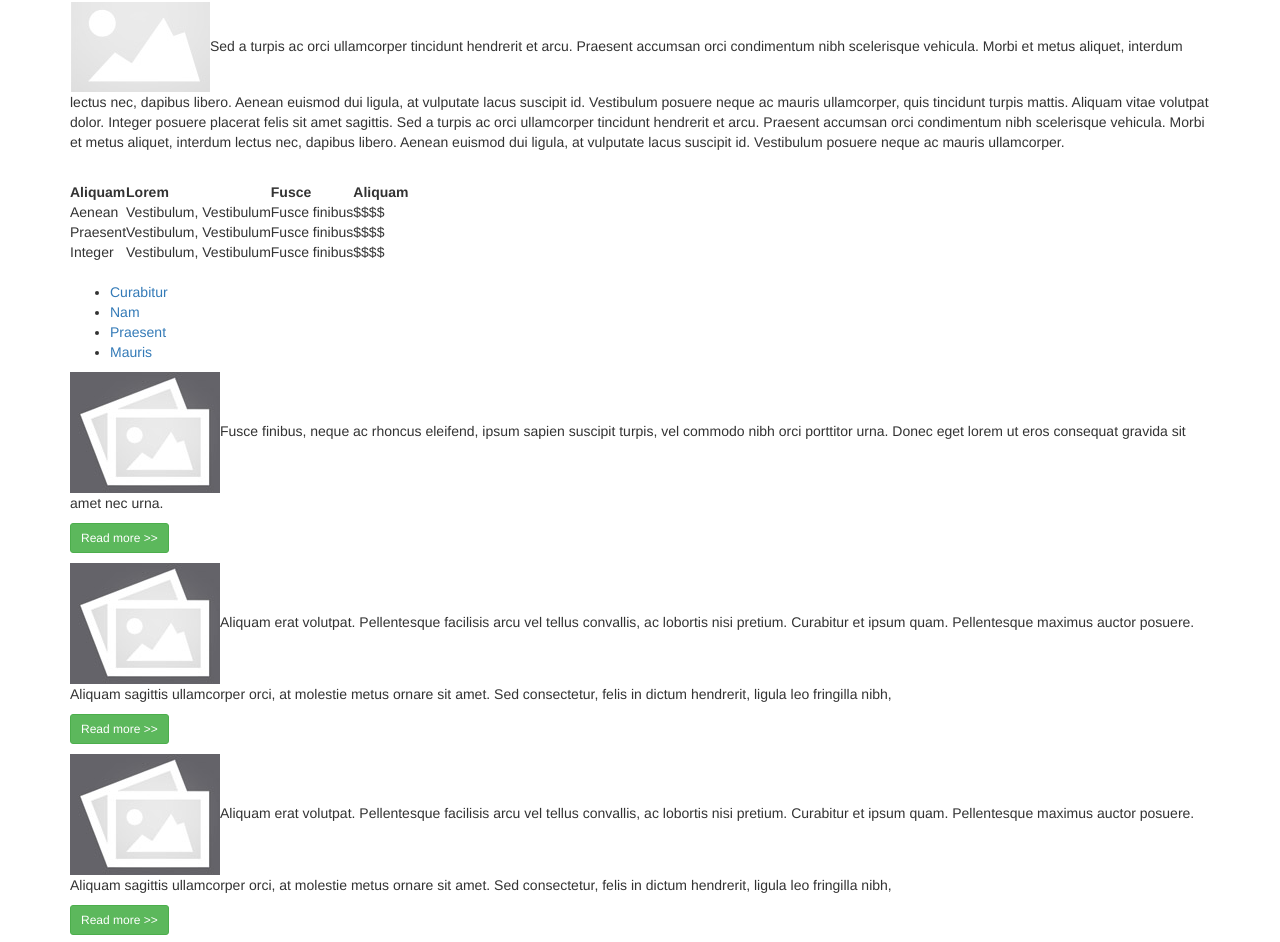
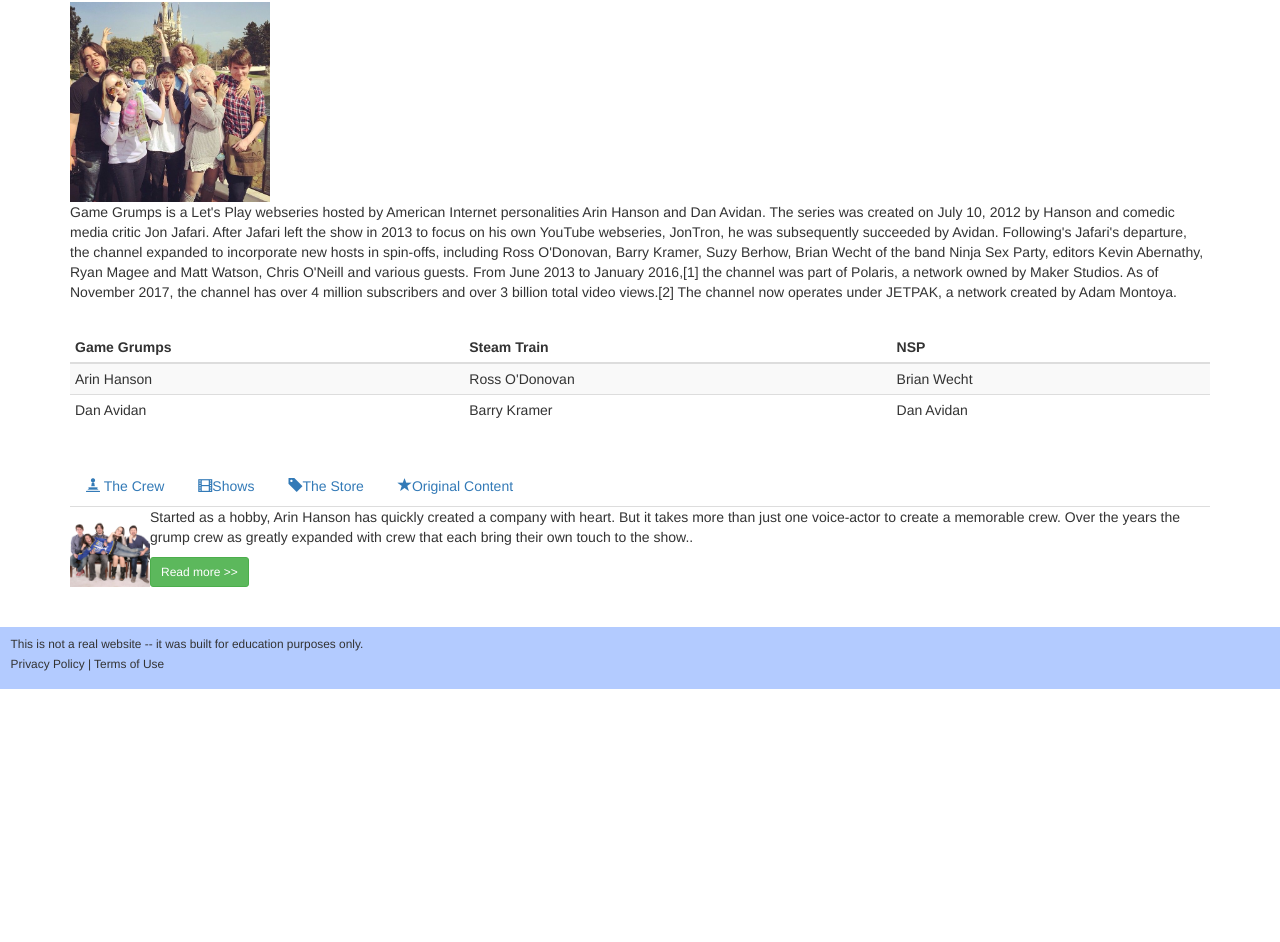
Before and after one commit to rascalR/Rozema_WebTechProject, a plain HTML site: page about.html in a window 1280 px wide. Shown: the part 293-1235 px from the top of the page. After the commit the page ends 1012 px from the top, so only its background shows below. Drawn offline with nearby package versions, Linux system fonts and the light colour scheme; some packages are replaced by stand-ins of ours; a script that the page names is missing.

Commit message:
about added

```diff
--- a/about.html
+++ b/about.html
@@ -1,5 +1,6 @@
 <!doctype html>
 <html>
+
 <head>
 	<meta charset="utf-8">
 	<title>Responsive Website || About Page</title>
@@ -18,6 +19,27 @@
 	<div class="container">
 
 		<!-- row 1: navigation -->
+		<div class="row">
+			<nav class="navbar navbar-default navbar-inverse navbar-fixed-top" role="navigation">
+				<div class="navbar-header">
+					<button type="button" class="navbar-toggle" data-toggle="collapse" data-target="#collapse">
+                    <span class="sr-only">Toggle navigation</span>
+                    <span class="icon-bar"></span>
+                    <span class="icon-bar"></span>
+                    <span class="icon-bar"></span>
+                </button>
+				</div>
+				<div class="collapse navbar-collapse" id="collapse">
+					<ul class="nav navbar-nav">
+						<li><a href="index.html">Home</a></li>
+						<li><a href="about.html">About</a></li>
+						<li class="active">><a href="#">Store</a></li>
+						<li><a href="#">Shows</a></li>
+						<li><a href="#">Contact</a></li>
+					</ul>
+				</div>
+			</nav>
+		</div>
 
 
 		<!-- row 2: header -->
@@ -33,37 +55,35 @@
 
 		<!-- row 3: about page content -->
 
-            <h1>Fusce Ex Neque</h1>
-            <p><img src="img/about.jpg">Sed a turpis ac orci ullamcorper tincidunt hendrerit et arcu. Praesent accumsan orci condimentum nibh scelerisque vehicula. Morbi et metus aliquet, interdum lectus nec, dapibus libero. Aenean euismod dui ligula, at vulputate lacus suscipit id. Vestibulum posuere neque ac mauris ullamcorper, quis tincidunt turpis mattis. Aliquam vitae volutpat dolor. Integer posuere placerat felis sit amet sagittis. Sed a turpis ac orci ullamcorper tincidunt hendrerit et arcu. Praesent accumsan orci condimentum nibh scelerisque vehicula. Morbi et metus aliquet, interdum lectus nec, dapibus libero. Aenean euismod dui ligula, at vulputate lacus suscipit id. Vestibulum posuere neque ac mauris ullamcorper. </p> <br />
+		<h1>About</h1>
+		<p><img src="img/aboutpage.jpg" width="200" height="200" class="img-responsive" img-thumbnail pull-right>Game Grumps is a Let's Play webseries hosted by American Internet personalities Arin Hanson and Dan Avidan. The series was created on July 10, 2012 by Hanson and comedic media critic Jon Jafari. After Jafari left the show in 2013 to focus on his own YouTube webseries, JonTron, he was subsequently succeeded by Avidan. Following's Jafari's departure, the channel expanded to incorporate new hosts in spin-offs, including Ross O'Donovan, Barry Kramer, Suzy Berhow, Brian Wecht of the band Ninja Sex Party, editors Kevin Abernathy, Ryan Magee and Matt Watson, Chris O'Neill and various guests. From June 2013 to January 2016,[1] the channel was part of Polaris, a network owned by Maker Studios. As of November 2017, the channel has over 4 million subscribers and over 3 billion total video views.[2] The channel now operates under JETPAK, a network created by Adam Montoya. </p> <br />
 
-            <div>
-              <table>
+		<div class="table-responsive">
+			<table class="table table-striped table bordered table-hover table-condensed">
 				<thead>
 					<tr>
-                    <th>Aliquam</th>
-                    <th>Lorem </th>
-                    <th>Fusce</th>
-                    <th>Aliquam</th>
+						<th>Game Grumps</th>
+						<th>Steam Train </th>
+						<th>NSP</th>
+
 					</tr>
 				</thead>
 				<tbody>
 					<tr>
-                    <td>Aenean</td>
-                    <td>Vestibulum, Vestibulum</td>
-                    <td>Fusce finibus</td>
-                    <td>$$$$</td>
+						<td>Arin Hanson</td>
+						<td>Ross O'Donovan</td>
+						<td>Brian Wecht</td>
+
 					</tr>
 					<tr>
-                    <td>Praesent</td>
-                    <td>Vestibulum, Vestibulum</td>
-                    <td>Fusce finibus</td>
-                    <td>$$$$</td>
+						<td>Dan Avidan</td>
+						<td>Barry Kramer</td>
+						<td>Dan Avidan</td>
+
 					</tr>
 					<tr>
-                    <td>Integer</td>
-                    <td>Vestibulum, Vestibulum</td>
-                    <td>Fusce finibus</td>
-                    <td>$$$$</td>
+
+
 					</tr>
 				</tbody>
 			</table>
@@ -71,52 +91,57 @@
 
 
 		<!-- list navigation for tabs -->
-          <ul>
-              <li><a href="#">Curabitur</a></li>
-              <li><a href="#">Nam</a></li>
-              <li><a href="#">Praesent</a></li>
-              <li><a href="#">Mauris</a></li>
+		<ul class="nav nav-tabs">
+			<li><a href="#crew" data-toggle="tab"><span class="glyphicon glyphicon-pawn"></span> The Crew</a></li>
+			<li><a href="#shows" data-toggle="tab"><span class="glyphicon glyphicon-film"></span>Shows</a></li>
+			<li><a href="#store" data-toggle="tab"><span class="glyphicon glyphicon-tag"></span>The Store</a></li>
+			<li><a href="#originals" data-toggle="tab"><span class="glyphicon glyphicon-star"></span>Original Content</a></li>
 		</ul>
 
 
 		<!-- Tab content -->
-       		 <div>
+		<div class="tab-content">
 
-       		   <!-- Vaccinations -->
-                <div>
-                 <p><a href="img/tab-img1_LG.jpg"><img src="img/tab-img1.jpg"></a>Fusce finibus, neque ac rhoncus eleifend, ipsum sapien suscipit turpis,  vel commodo nibh orci porttitor urna. Donec eget lorem ut eros consequat  gravida sit amet nec urna.</p>
-                 <p><a href="#" class="btn btn-success btn-sm">Read more >></a></p>
+			<!-- The Crew -->
+			<div class="tab-pane fade in active" id="crew">
+				<p>
+					<a href=" img/tab-img1_LG.jpg "><img src="img/pic1.jpg" width="80" height="80" class="pull-left"></a>Started as a hobby, Arin Hanson has quickly created a company with heart. But it takes more than just one voice-actor to create a memorable crew. Over the years the grump crew as greatly expanded with crew that each bring their own touch to the show..</p>
+				<p><a href="#" class="btn btn-success btn-sm ">Read more >></a></p>
 			</div>
 
-                 <!-- Checkups -->
-                <div>
-                 <p><a href="img/tab-img2_LG.jpg"><img src="img/tab-img2.jpg"></a>Aliquam erat volutpat. Pellentesque facilisis arcu vel tellus convallis, ac lobortis nisi pretium. Curabitur et ipsum quam. Pellentesque maximus auctor posuere. Aliquam sagittis ullamcorper orci, at molestie metus ornare sit amet. Sed consectetur, felis in dictum hendrerit, ligula leo fringilla nibh, </p>
-                 <p><a href="#" class="btn btn-success btn-sm">Read more >></a></p>
+			<!-- Shows -->
+			<div class="tab-pane fade" id="shows">
+				<p>
+					<a href="img/tab-img2_LG.jpg "><img src="img/pic2.jpg" width="80" height="80" class="pull-left"></a>Aside from the hit-Youtube show Game Grumps, there are also co-shows involcing other memebers of the crew: Steam Train, Grump-cade, GrumpvsGrump.</p>
+				<p><a href="# " class="btn btn-success btn-sm ">Read more >></a></p>
 			</div>
 
-                 <!-- Senior Pets -->
-                <div>
-                 <p><a href="img/tab-img3_LG.jpg"><img src="img/tab-img3.jpg"></a>Aliquam erat volutpat. Pellentesque facilisis arcu vel tellus convallis, ac lobortis nisi pretium. Curabitur et ipsum quam. Pellentesque maximus auctor posuere. Aliquam sagittis ullamcorper orci, at molestie metus ornare sit amet. Sed consectetur, felis in dictum hendrerit, ligula leo fringilla nibh, </p>
-                 <p><a href="#" class="btn btn-success btn-sm">Read more >></a></p>
+			<!-- Store -->
+			<div class="tab-pane fade" id="store">
+				<p>
+					<a href="img/tab-img3_LG.jpg "><img src="img/merch.jpg" width="80" height="80" class="pull-left"></a>All the Game Grump merchandise is created by the grumps themselves! Certain items are for a limited time only and a portion of proceeds go to a variety of charities! </p>
+				<p><a href="# " class="btn btn-success btn-sm ">Read more >></a></p>
 			</div>
 
-             <!-- Diet Plans -->
-                <div>
-                 <p><a href="img/tab-img4_LG.jpg"><img src="img/tab-img4.jpg"></a>Fusce finibus, neque ac rhoncus eleifend, ipsum sapien suscipit turpis, vel commodo nibh orci porttitor urna. Donec eget lorem ut eros consequat gravida sit amet nec urna.
-                 Fusce finibus, neque ac rhoncus eleifend, ipsum sapien suscipit turpis, vel commodo nibh orci porttitor urna. Donec eget lorem ut eros consequat gravida sit amet nec urna. </p>
-                 <p><a href="#" class="btn btn-success btn-sm">Read more >></a></p>
+			<!-- Originalss -->
+			<div class="tab-pane fade" id="originals">
+				<p>
+					<a href="img/tab-img4_LG.jpg "><img src="img/pic4.jpg" width="80" height="80" class="pull-left"></a>There's more to the crew than just playing video games. Original songs, videos, animations and skits are presented and created by the memebrs of the Game Grump crew. </p>
+				<p><a href="# " class="btn btn-success btn-sm ">Read more >></a></p>
 			</div>
-
-        </div><!-- end tab content -->
+		</div>
+	</div>
+	<!-- end tab content -->
 
 	</article>
 
 
 
-        </div><!-- end row 3 -->
+	</div>
+	<!-- end row 3 -->
 
 	<!-- row 4 -->
-     <footer class="row">
+	<footer class="row ">
 		<p>
 			<small>
             This is not a real website -- it was built for education purposes only.	            </small>
@@ -125,24 +150,27 @@
 		</p>
 	</footer>
 
-</div> <!-- end container -->
+	</div>
+	<!-- end container -->
 
 	<!-- javascript -->
-	<script src="http://code.jquery.com/jquery-latest.min.js"></script>
-    <script src="js/bootstrap.min.js"></script>
+	<script src="http://code.jquery.com/jquery-latest.min.js "></script>
+	<script src="js/bootstrap.min.js "></script>
 
 	<!-- linking JavaScript file necessary for lightbox in tabs -->
-    <script src="js/ekko-lightbox.min.js"></script>
+	<script src="js/ekko-lightbox.min.js "></script>
 
 	<!-- Embedded JavaScript for successful lightbox operation -->
-    <script type="text/javascript">
-            $(document).ready(function ($) {
-				$(document).delegate('*[data-toggle="lightbox"]', 'click', function(event) {
+	<script type="text/javascript ">
+		$(document).ready(function($) {
+			$(document).delegate('*[data-toggle="lightbox "]', 'click', function(event) {
 				event.preventDefault();
 				return $(this).ekkoLightbox();
 			});
 		});
+
 	</script>
 
 </body>
+
 </html>
```
Also changed, not shown: index.html (+25 -1 lines), img/aboutpage.jpg (added), img/merch.jpg (added). Lines whose indentation alone changed are shown as unchanged.
